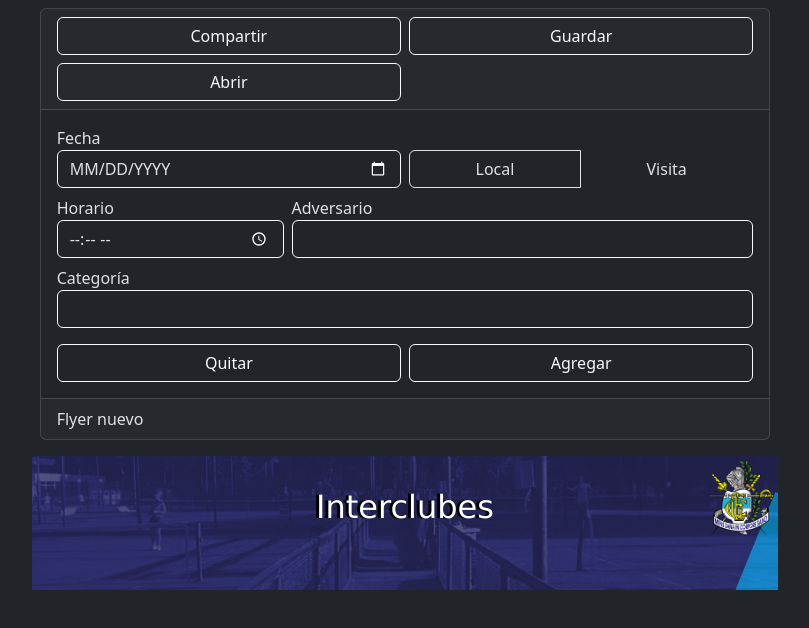
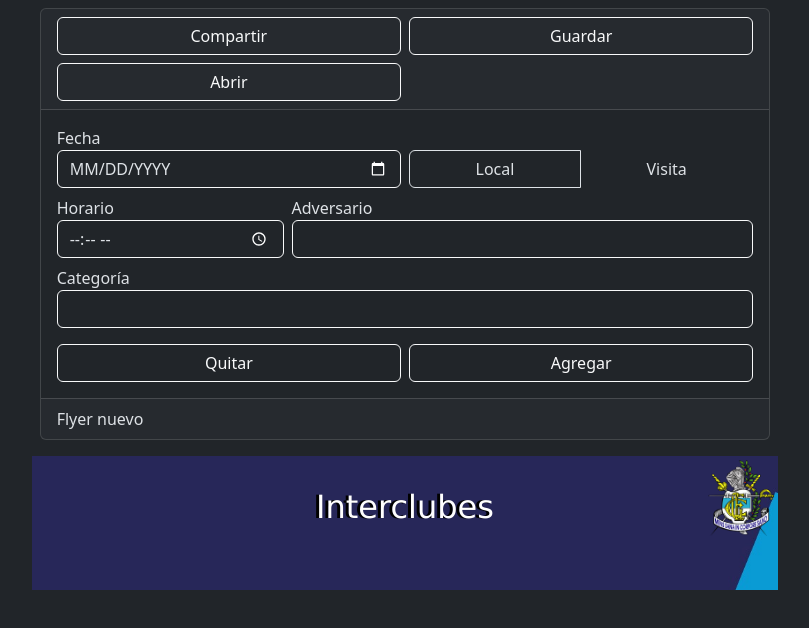
Before and after one commit to moradan/flyer-geba, a Next.js app: page / in a window 1280 px wide. Shown: the top 628 px of the page, without its empty margins (235-1044 px from the left). Built offline with nearby package versions, Linux system fonts and the light colour scheme.

Commit message:
legibilidad agrego espacio entre el horario y el oponente agrego espacio entre distintos partidos agrego bordes redondeados al recuadro de fecha quito las canchas de fondo

```diff
--- a/src/components/flyer/ElementoFecha.tsx
+++ b/src/components/flyer/ElementoFecha.tsx
@@ -21,7 +21,7 @@ export default function ElementoFecha({
   }
 
   return (
-    <li className="list-group-item mx-5 my-4 light-backdrop">
+    <li className="list-group-item mx-5 my-4 light-backdrop rounded">
       <EncabezadoFecha fecha={fecha} />
       {partidosLocales.length !== 0 && (
         <SeccionLocalia tipo="Local" listaPartidos={partidosLocales} />
--- a/src/components/flyer/ElementoPartido.tsx
+++ b/src/components/flyer/ElementoPartido.tsx
@@ -26,7 +26,7 @@ export default function ElementoPartido({ partido }: { partido: Partido }) {
       </div>
       <div className='row fs-7 fw-bold text-white gx-1 text-uppercase text-nowrap'>
         <div className='col-1'>{formatTime(partido.horario)}</div>
-        <div className='col-5' style={{ fontSize }}>
+        <div className='col-5 ps-3 pb-2' style={{ fontSize }}>
           {partido.adversario}
         </div>
         <div className='col-6 text-end' style={{ fontSize }}>
--- a/src/components/flyer/Fondo.tsx
+++ b/src/components/flyer/Fondo.tsx
@@ -4,14 +4,9 @@ export default function Fondo() {
   return (
     <>
       <Image
-        src='/fondo-azulado.jpg'
-        alt='imagen de las canchas de GEBA'
-        className='position-absolute z-n1 tamanio-fondo'
-      />
-      <Image
         src='/fondo-geba.jpeg'
         alt='fondo liso'
-        className='position-absolute z-n1 tamanio-fondo opacity-75'
+        className='position-absolute z-n1 tamanio-fondo'
       />
     </>
   );
```
